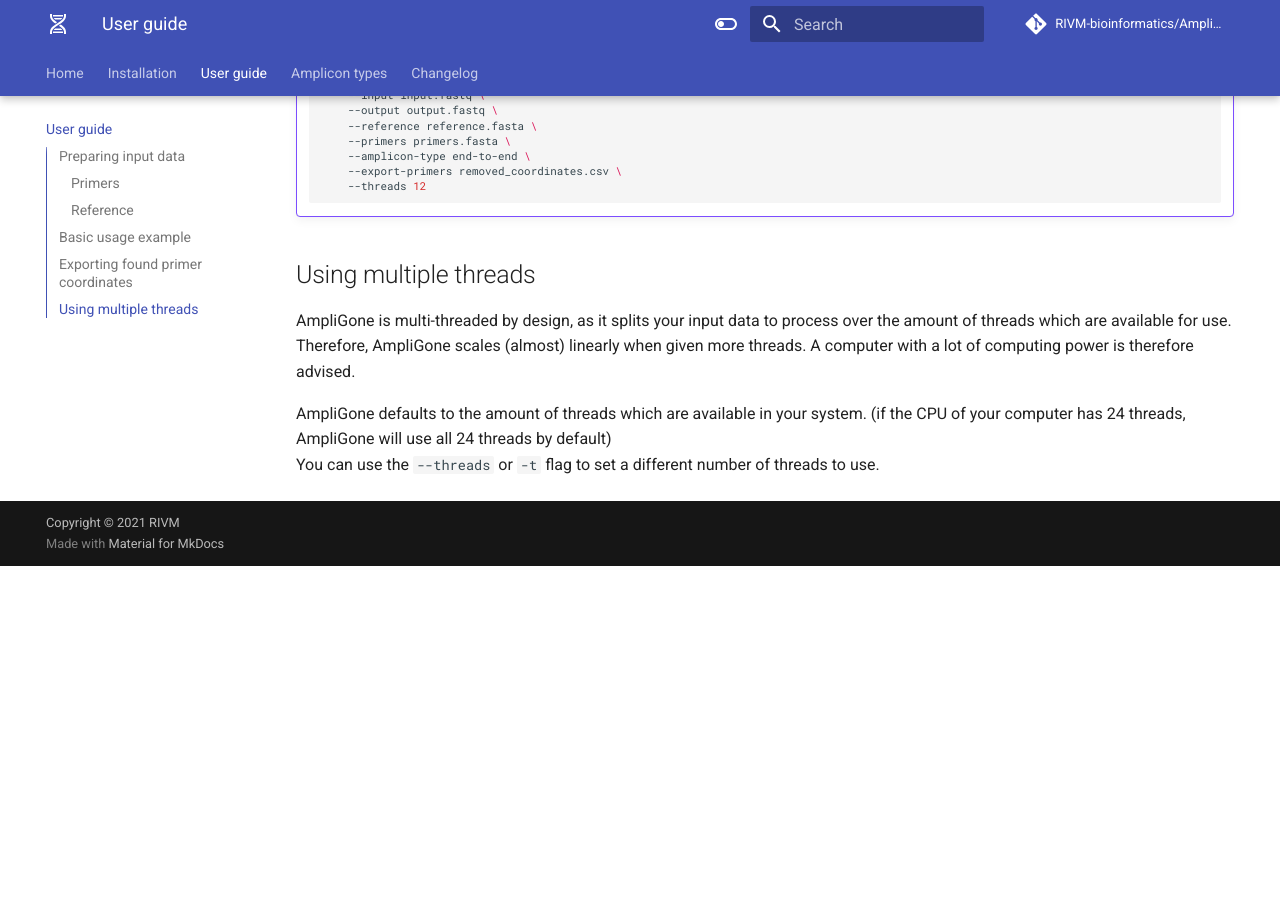
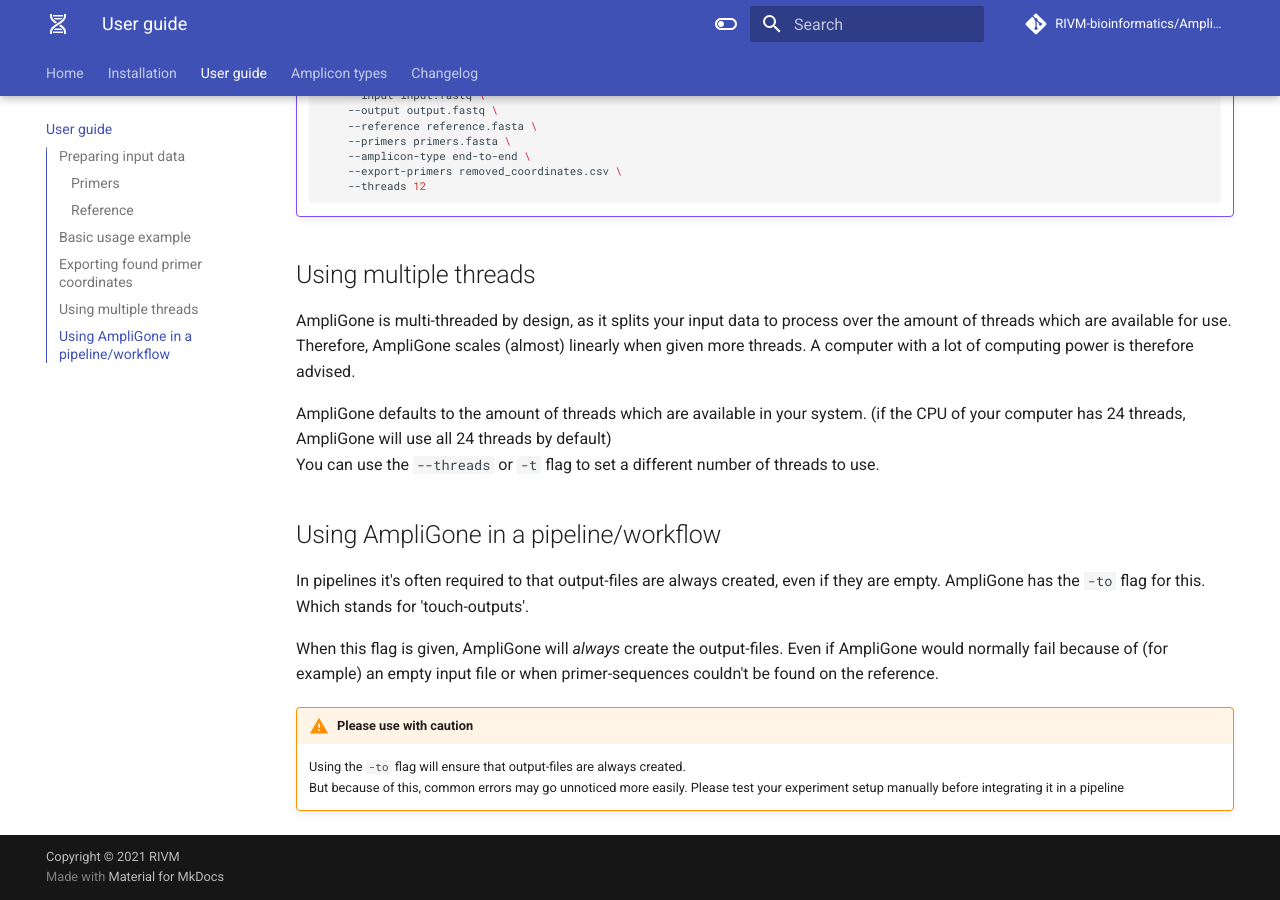
Before and after one commit to RIVM-bioinformatics/AmpliGone, an MkDocs documentation site: the page built from docs/user-guide.md, in a window 1280 px wide and 900 px high, scrolled down 2609 px. Built offline with MkDocs 1.6.1 and Material for MkDocs 9.7.7, drawn with Linux system fonts in a browser that asks for light colours; comment, search, counter and statistics services are not loaded; the version menu is left out; before the commit the page ends 3175 px from its top, so only the background shows below that.

Commit message:
docs: update user-guide to include newly added flag

```diff
--- a/docs/user-guide.md
+++ b/docs/user-guide.md
@@ -107,3 +107,15 @@
 
 AmpliGone defaults to the amount of threads which are available in your system. (if the CPU of your computer has 24 threads, AmpliGone will use all 24 threads by default)
 You can use the `--threads` or `-t` flag to set a different number of threads to use.
+
+
+## Using AmpliGone in a pipeline/workflow
+
+In pipelines it's often required to that output-files are always created, even if they are empty.
+AmpliGone has the `-to` flag for this. Which stands for 'touch-outputs'.
+
+When this flag is given, AmpliGone will *always* create the output-files. Even if AmpliGone would normally fail because of (for example) an empty input file or when primer-sequences couldn't be found on the reference.
+
+!!! warning "Please use with caution"
+    Using the `-to` flag will ensure that output-files are always created.
+    But because of this, common errors may go unnoticed more easily. Please test your experiment setup manually before integrating it in a pipeline
```
